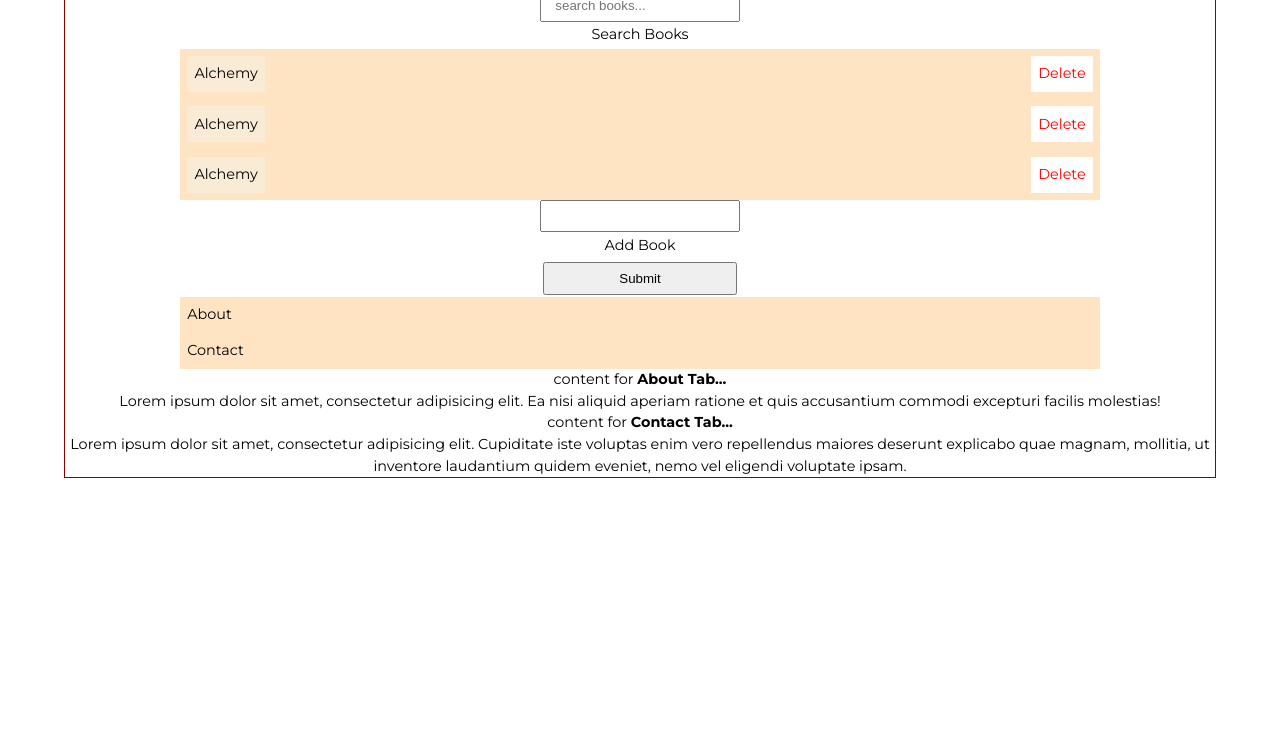
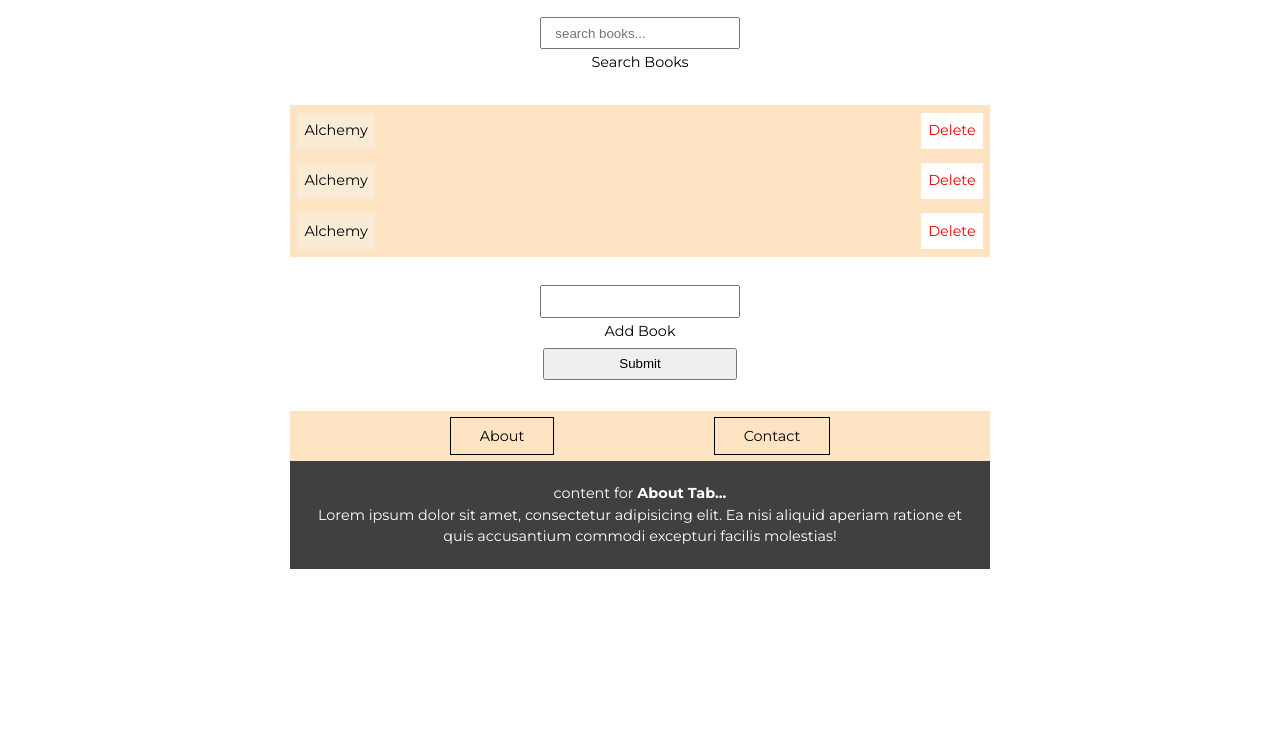
Before and after one commit to firerum/Happiness, a plain HTML site: page index.html in a window 1280 px wide. Shown: the part 55-800 px from the top of the page. Drawn offline with Linux system fonts and the light colour scheme.

Commit message:
added the style for the tabbed content

```diff
--- a/style.css
+++ b/style.css
@@ -35,7 +35,6 @@ a:hover {
 
 main {
   text-align: center;
-  border: 1px solid darkred;
   width: 90%;
   margin: 0 auto;
 }
@@ -45,6 +44,7 @@ form {
   flex-direction: column;
   width: 200px;;
   margin: 0 auto;
+  padding: 2em 0;
 }
 
 input[type="text"],
@@ -59,7 +59,7 @@ button, label {
 main ul {
   list-style: none;
   background-color: bisque;
-  width: 80%;
+  max-width: 700px;
   margin: 0 auto;
 }
 
@@ -81,8 +81,37 @@ li>span:last-child {
   background-color: #fff;
   color: red;
   cursor: pointer;
+  align-self: center;
 }
 
 li>span:last-child:hover {
   background-color: black;
 }
+
+#tabbed-content ul {
+  display: flex;
+  justify-content: space-evenly;
+  align-items: center;
+  height: 50px;
+}
+
+#tabbed-content li {
+  cursor: pointer;
+  border: 1px solid;
+  padding: 0.5em 2em;
+}
+
+#tabbed-content .panel {
+  width: 100%;
+  max-width: 700px;
+  overflow: hidden;
+  margin: 0 auto;
+  display: none;
+}
+
+#tabbed-content .active {
+  display: block;
+  padding: 1.5em;
+  background-color: rgba(0,0,0,.75);
+  color: #fff;
+}
```
